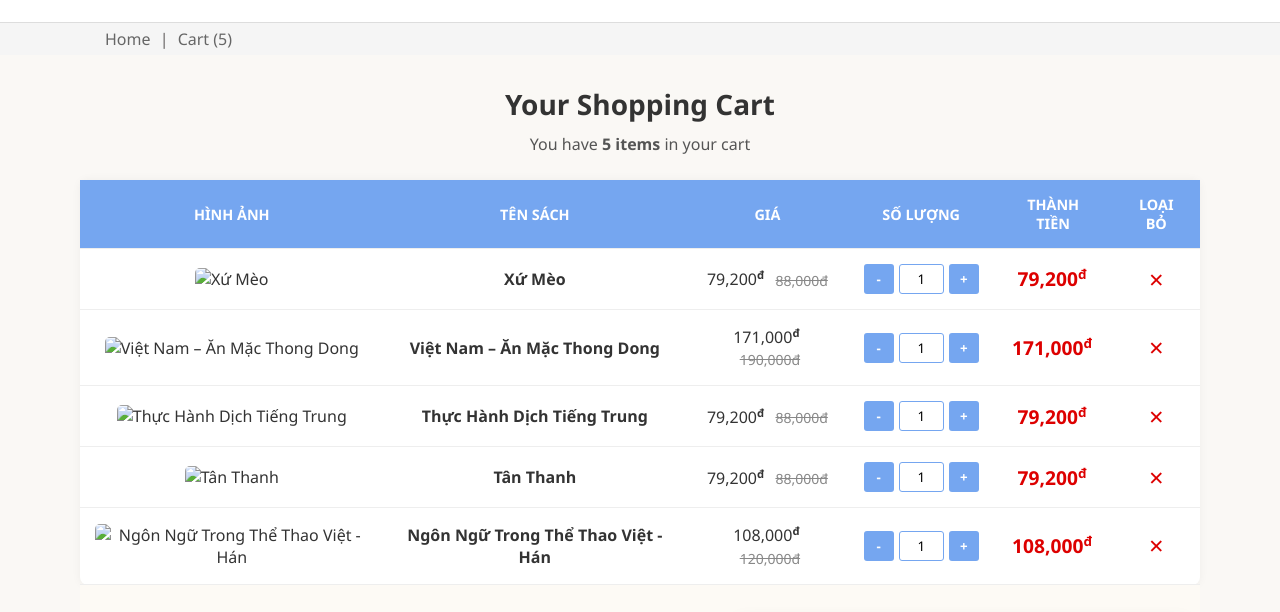
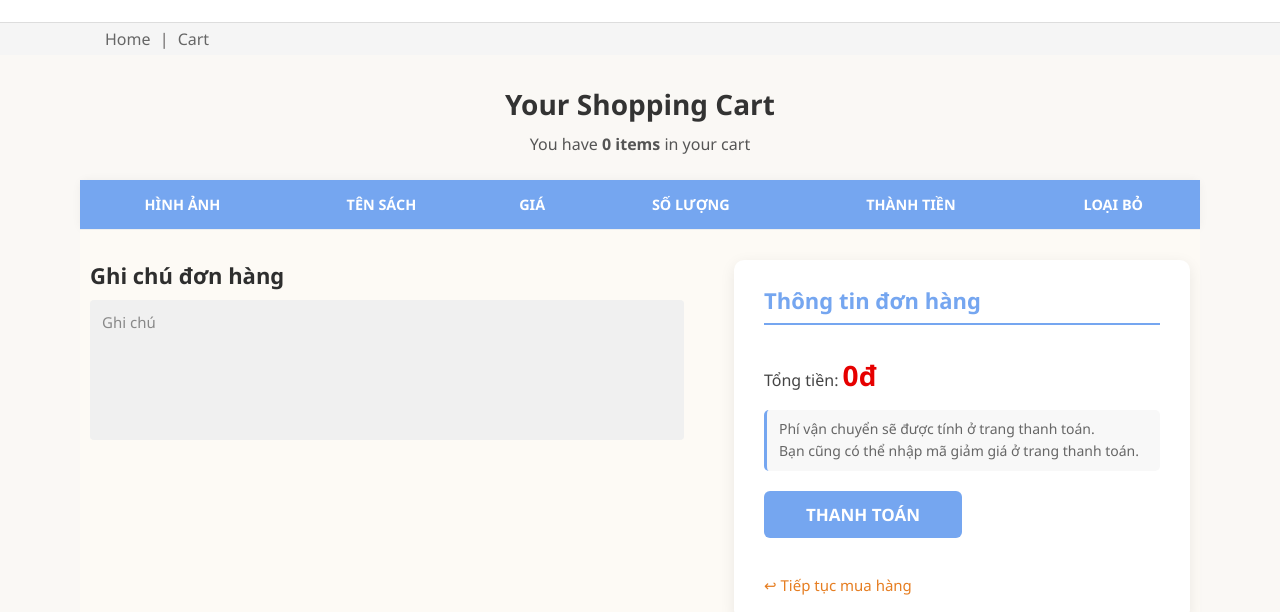
Before and after one commit to ducphuong2005/Foundation_Project, a plain HTML site: page cart.html in a window 1280 px wide. Shown: the part 117-729 px from the top of the page. Drawn offline with nearby package versions, Linux system fonts and the light colour scheme.

Commit message:
Refactor cart.html structure and content

```diff
--- a/cart.html
+++ b/cart.html
@@ -12,41 +12,45 @@
 <header class="header">
     <div class="header-infor">
         <div class="infor">
-                <a class="bi bi-telephone-fill" href="#"> 0123 456 789    </a>
+            <a class="bi bi-telephone-fill" href="#"> 0123 456 789</a>
             <a class="bi bi-envelope-fill" href="#"> contact@Happybook.com</a>
             <a class="bi bi-geo-alt-fill" href="#"> 36 Minh Khai, Cầu Diễn, TP Hà Nội</a>
         </div>
 
         <div class="account">
-                <a href="#">ACCOUNT</a>  <a style="padding-left:10px ;" href="#">LOG OUT</a>
+            <a href="#">ACCOUNT</a>
+            <a style="padding-left:10px;" href="#">LOG OUT</a>
         </div>
     </div>
+
     <div class="header-top">
         <div class="logo">
             <img src="/Anh/logo.jpg" alt="logo">
         </div>
+
         <div class="search">
             <input type="text" class="search-bar" placeholder="Tìm kiếm sản phẩm...">
             <button class="btn-search">Search</button>
         </div>
 
         <div class="suport">
-                <span class="bi bi-headset"> Customer Support: <br>  <strong style="color: #d00;">0987 654 321</strong></span>
+            <span class="bi bi-headset"> Customer Support: <br>
+            <strong style="color: #d00;">0987 654 321</strong></span>
         </div>
     </div>
 </header>
 
 <div class="home">
     <div class="div">
-            <a href="Foundation Project/index.html">Home</a> | <a href="#">Cart (5)</a>
+        <a href="index.html">Home</a> | <a href="#">Cart</a>
     </div>
 </div>
 
 <main class="cart-container">
     <h1>Your Shopping Cart</h1>
-        <p class="cart-note">You have <strong>5 items</strong> in your cart</p>
+    <p class="cart-note">You have <strong id="total-items">0 items</strong> in your cart</p>
 
-        <table class="cart-table">
+    <table class="cart-table" id="cart-table">
         <thead>
             <tr>
                 <th>Hình ảnh</th>
@@ -57,86 +61,8 @@
                 <th>Loại bỏ</th>
             </tr>
         </thead>
-            <tbody>
-
-                <tr>
-                    <td class="product-image"><img src="/Anh/biasach.jpg" alt="Xứ Mèo"></td>
-                    <td class="product-name">Xứ Mèo</td>
-                    <td>79,200<span class="price-unit">đ</span> <span class="old-price">88,000đ</span></td>
-                    <td>
-                        <div class="quantity">
-                            <button>-</button>
-                            <input type="text" value="1">
-                            <button>+</button>
-                        </div>
-                    </td>
-                    <td class="total red-price">79,200<span class="price-unit">đ</span></td>
-                    <td><div class="remove-btn">✕</div></td>
-                </tr>
-
-                <tr>
-                    <td class="product-image"><img src="/Anh/biasach.jpg" alt="Việt Nam – Ăn Mặc Thong Dong"></td>
-                    <td class="product-name">Việt Nam – Ăn Mặc Thong Dong</td>
-                    <td>171,000<span class="price-unit">đ</span> <span class="old-price">190,000đ</span></td>
-                    <td>
-                        <div class="quantity">
-                            <button>-</button>
-                            <input type="text" value="1">
-                            <button>+</button>
-                        </div>
-                    </td>
-                    <td class="total red-price">171,000<span class="price-unit">đ</span></td>
-                    <td><div class="remove-btn">✕</div></td>
-                </tr>
-
-                <tr>
-                    <td class="product-image"><img src="/Anh/biasach.jpg" alt="Thực Hành Dịch Tiếng Trung"></td>
-                    <td class="product-name">Thực Hành Dịch Tiếng Trung</td>
-                    <td>79,200<span class="price-unit">đ</span> <span class="old-price">88,000đ</span></td>
-                    <td>
-                        <div class="quantity">
-                            <button>-</button>
-                            <input type="text" value="1">
-                            <button>+</button>
-                        </div>
-                    </td>
-                    <td class="total red-price">79,200<span class="price-unit">đ</span></td>
-                    <td><div class="remove-btn">✕</div></td>
-                </tr>
-
-                <tr>
-                    <td class="product-image"><img src="/Anh/biasach.jpg" alt="Tân Thanh"></td>
-                    <td class="product-name">Tân Thanh</td>
-                    <td>79,200<span class="price-unit">đ</span> <span class="old-price">88,000đ</span></td>
-                    <td>
-                        <div class="quantity">
-                            <button>-</button>
-                            <input type="text" value="1">
-                            <button>+</button>
-                        </div>
-                    </td>
-                    <td class="total red-price">79,200<span class="price-unit">đ</span></td>
-                    <td><div class="remove-btn">✕</div></td>
-                </tr>
-
-                <tr>
-                    <td class="product-image"><img src="/Anh/biasach.jpg" alt="Ngôn Ngữ Trong Thể Thao Việt - Hán"></td>
-                    <td class="product-name">Ngôn Ngữ Trong Thể Thao Việt - Hán</td>
-                    <td>108,000<span class="price-unit">đ</span> <span class="old-price">120,000đ</span></td>
-                    <td>
-                        <div class="quantity">
-                            <button>-</button>
-                            <input type="text" value="1">
-                            <button>+</button>
-                        </div>
-                    </td>
-                    <td class="total red-price">108,000<span class="price-unit">đ</span></td>
-                    <td><div class="remove-btn">✕</div></td>
-                </tr>
-
-            </tbody>
+        <tbody id="cart-body"> </tbody>
     </table>
-
 
     <div class="order-container">
         <div class="order-note">
@@ -146,21 +72,21 @@
 
         <div class="order-summary">
             <h3>Thông tin đơn hàng</h3>
-    <p>Tổng tiền: <span class="total">316,000đ</span></p>
+            <p>Tổng tiền: <span class="total" id="cart-total">0đ</span></p>
+
             <p class="subtext">Phí vận chuyển sẽ được tính ở trang thanh toán.<br>
             Bạn cũng có thể nhập mã giảm giá ở trang thanh toán.</p>
 
             <a href="checkout.html" class="btn-pay">THANH TOÁN</a> <br>
             <a href="#" class="continue">↩ Tiếp tục mua hàng</a>
-
         </div>
     </div>
-
 </main>
 
 <footer class="footer">
     <p>© 2025 Happybook Clone - Designed by Group 3</p>
 </footer>
 
+<script src="cart.js"></script>
 </body>
 </html>
```
Lines whose indentation alone changed are shown as unchanged.
